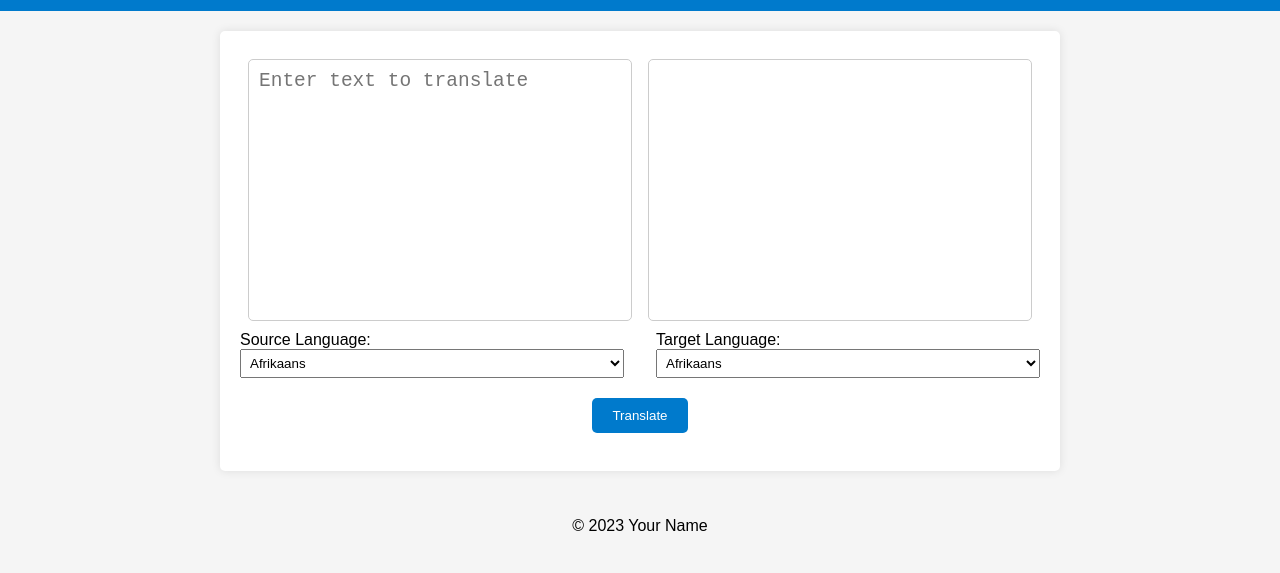
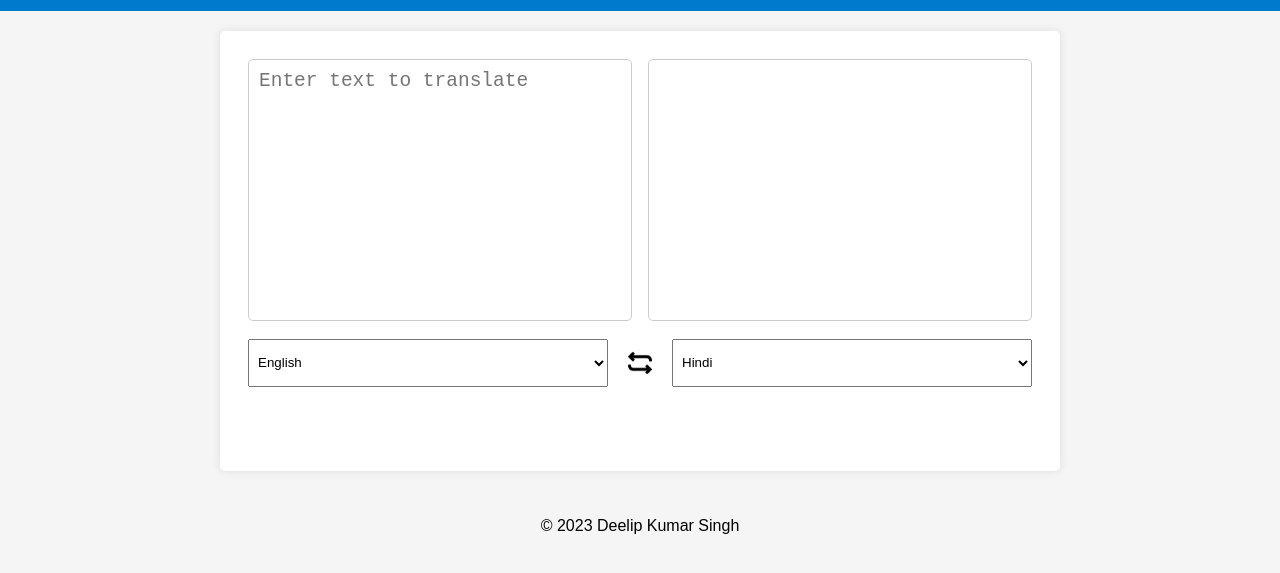
Before and after one commit to deelipsingh77/Live-Language-Translator, a plain HTML site: page index.html in a window 1280 px wide. Shown: the part 89-662 px from the top of the page. Drawn offline with Linux system fonts and the light colour scheme.

Commit message:
Added Live Translation and Swap Button

```diff
--- a/index.html
+++ b/index.html
@@ -1,7 +1,7 @@
 <!DOCTYPE html>
 <html>
 <head>
-    <title>Language Translation App</title>
+    <title>Live Language Translator</title>
     <link rel="stylesheet" type="text/css" href="styles.css">
 </head>
 <body>
@@ -15,67 +15,98 @@
         </div>
         <div class="translation-container">
             <div class="language-selector">
-                <label for="source-language">Source Language:</label>
                 <select id="source-language">
-                    <option value="af">Afrikaans</option>
-                    <option value="sq">Albanian</option>
-                    <option value="am">Amharic</option>
+                    <option value="en" selected>English</option>
+                    <option value="es">Spanish</option>
+                    <option value="fr">French</option>
+                    <option value="de">German</option>
+                    <option value="it">Italian</option>
+                    <option value="ja">Japanese</option>
+                    <option value="ko">Korean</option>
+                    <option value="pt">Portuguese</option>
+                    <option value="ru">Russian</option>
+                    <option value="zh-CN">Chinese (Simplified)</option>
                     <option value="ar">Arabic</option>
-                    <option value="az">Azerbaijani</option>
-                    <option value="eu">Basque</option>
-                    <option value="be">Belarusian</option>
+                    <option value="hi">Hindi</option>
+                    <option value="nl">Dutch</option>
+                    <option value="sv">Swedish</option>
+                    <option value="fi">Finnish</option>
+                    <option value="da">Danish</option>
+                    <option value="no">Norwegian</option>
+                    <option value="tr">Turkish</option>
+                    <option value="el">Greek</option>
+                    <option value="pl">Polish</option>
+                    <option value="hu">Hungarian</option>
+                    <option value="th">Thai</option>
+                    <option value="cs">Czech</option>
+                    <option value="ro">Romanian</option>
+                    <option value="he">Hebrew</option>
+                    <option value="id">Indonesian</option>
+                    <option value="uk">Ukrainian</option>
+                    <option value="vi">Vietnamese</option>
+                    <option value="bg">Bulgarian</option>
+                    <option value="sl">Slovenian</option>
+                    <option value="lt">Lithuanian</option>
+                    <option value="sk">Slovak</option>
+                    <option value="et">Estonian</option>
+                    <option value="lv">Latvian</option>
+                    <option value="hr">Croatian</option>
+                    <option value="sr">Serbian</option>
                     <option value="bn">Bengali</option>
-                    <option value="bs">Bosnian</option>
-                    <option value="bg">Bulgarian</option>
-                    <option value="ca">Catalan</option>
-                    <option value="ceb">Cebuano</option>
-                    <option value="ny">Chichewa</option>
-                    <option value="zh-CN">Chinese (Simplified)</option>
-                    <option value="zh-TW">Chinese (Traditional)</option>
-                    <option value="co">Corsican</option>
-                    <option value="hr">Croatian</option>
-                    <option value="cs">Czech</option>
-                    <option value="da">Danish</option>
-                    <option value="en">English</option>
-                    <option value="hi">Hindi</option>
-                    <option value="ne">Nepali</option>
+                    <option value="tl">Filipino</option>
+                    <option value="sw">Swahili</option>
+                    <option value="ta">Tamil</option>
                 </select>
             </div>
+            <img src="./swap.png" id="swap-button">
             <div class="language-selector">
-                <label for="target-language">Target Language:</label>
                 <select id="target-language">
-                    <option value="af">Afrikaans</option>
-                    <option value="sq">Albanian</option>
-                    <option value="am">Amharic</option>
+                    <option value="en">English</option>
+                    <option value="es">Spanish</option>
+                    <option value="fr">French</option>
+                    <option value="de">German</option>
+                    <option value="it">Italian</option>
+                    <option value="ja">Japanese</option>
+                    <option value="ko">Korean</option>
+                    <option value="pt">Portuguese</option>
+                    <option value="ru">Russian</option>
+                    <option value="zh-CN">Chinese (Simplified)</option>
                     <option value="ar">Arabic</option>
-                    <option value="az">Azerbaijani</option>
-                    <option value="eu">Basque</option>
-                    <option value="be">Belarusian</option>
+                    <option value="hi" selected>Hindi</option>
+                    <option value="nl">Dutch</option>
+                    <option value="sv">Swedish</option>
+                    <option value="fi">Finnish</option>
+                    <option value="da">Danish</option>
+                    <option value="no">Norwegian</option>
+                    <option value="tr">Turkish</option>
+                    <option value="el">Greek</option>
+                    <option value="pl">Polish</option>
+                    <option value="hu">Hungarian</option>
+                    <option value="th">Thai</option>
+                    <option value="cs">Czech</option>
+                    <option value="ro">Romanian</option>
+                    <option value="he">Hebrew</option>
+                    <option value="id">Indonesian</option>
+                    <option value="uk">Ukrainian</option>
+                    <option value="vi">Vietnamese</option>
+                    <option value="bg">Bulgarian</option>
+                    <option value="sl">Slovenian</option>
+                    <option value="lt">Lithuanian</option>
+                    <option value="sk">Slovak</option>
+                    <option value="et">Estonian</option>
+                    <option value="lv">Latvian</option>
+                    <option value="hr">Croatian</option>
+                    <option value="sr">Serbian</option>
                     <option value="bn">Bengali</option>
-                    <option value="bs">Bosnian</option>
-                    <option value="bg">Bulgarian</option>
-                    <option value="ca">Catalan</option>
-                    <option value="ceb">Cebuano</option>
-                    <option value="ny">Chichewa</option>
-                    <option value="zh-CN">Chinese (Simplified)</option>
-                    <option value="zh-TW">Chinese (Traditional)</option>
-                    <option value="co">Corsican</option>
-                    <option value="hr">Croatian</option>
-                    <option value="cs">Czech</option>
-                    <option value="da">Danish</option>
-                    <option value="en">English</option>
-                    <option value="hi">Hindi</option>
-                    <option value="ne">Nepali</option>
+                    <option value="tl">Filipino</option>
+                    <option value="sw">Swahili</option>
+                    <option value="ta">Tamil</option>
                 </select>
-
             </div>
-        </div>
-        <div class="translate-button-container">
-            <button id="translate-button">Translate</button>
         </div>
     </main>
     <footer>
-        <p>&copy; 2023 Your Name</p>
+        <p>&copy; 2023 Deelip Kumar Singh</p>
     </footer>
     <script src="script.js"></script>
 </body>
--- a/script.js
+++ b/script.js
@@ -1,29 +1,41 @@
 document.addEventListener('DOMContentLoaded', () => {
     const apiKey = '7eff0beaa71c4fd584b09cf9a125138e';
-
-    const translateButton = document.getElementById('translate-button');
-    translateButton.addEventListener('click', translateText);
+    const sourceText = document.getElementById('source-text');
+    const targetText = document.getElementById('translated-text');
+    const sourceLanguage = document.getElementById('source-language');
+    const targetLanguage = document.getElementById('target-language');
+    const swapButton = document.getElementById('swap-button');
 
     function translateText() {
-        const sourceText = document.getElementById('source-text').value;
-        const targetLanguage = document.getElementById('target-language').value;
-
-        fetch(`https://api.cognitive.microsofttranslator.com/translate?api-version=3.0&from=en&to=${targetLanguage}`, {
+        fetch(`https://api.cognitive.microsofttranslator.com/translate?api-version=3.0&from=${sourceLanguage.value}&to=${targetLanguage.value}`, {
             method: 'POST',
             headers: {
                 'Content-Type': 'application/json',
                 'Ocp-Apim-Subscription-Key': apiKey,
                 'Ocp-Apim-Subscription-Region': 'centralindia'
             },
-            body: JSON.stringify([{ 'text': sourceText }])
+            body: JSON.stringify([{ 'text': sourceText.value }])
         })
         .then(response => response.json())
         .then(data => {
             const translatedText = data[0].translations[0].text;
-            document.getElementById('translated-text').value = translatedText;
+            targetText.value = translatedText;
         })
         .catch(error => {
             console.error('Translation error:', error);
         });
     }
+
+    sourceText.addEventListener('input', translateText);
+    swapButton.addEventListener('click', () => {
+        const tempValue = sourceLanguage.value;
+        sourceLanguage.value = targetLanguage.value;
+        targetLanguage.value = tempValue;
+
+        const tempText = sourceText.value;
+        sourceText.value = targetText.value;
+        targetText.value = tempText;
+
+        translateText();
+    });
 });
--- a/styles.css
+++ b/styles.css
@@ -24,17 +24,22 @@ main {
 
 .translation-container {
     display: flex;
+    align-items: normal;
+    width: 100%;
+    flex-direction: row;
     justify-content: space-between;
-    align-items: flex-start;
+    align-items: center;
 }
 
 .language-selector {
-    width: 48%;
+    width: 45%;
+    margin: 1%;
 }
 
 .language-selector select {
     width: 100%;
     padding: 5px;
+    height: 3rem;
 }
 
 #source-text,
@@ -80,3 +85,8 @@ textarea {
     resize: none;
     font-size: 150%;
 }
+
+#swap-button {
+    width: 3%;
+    height: 3%;
+}
```
Also changed, not shown: swap.png (added).
